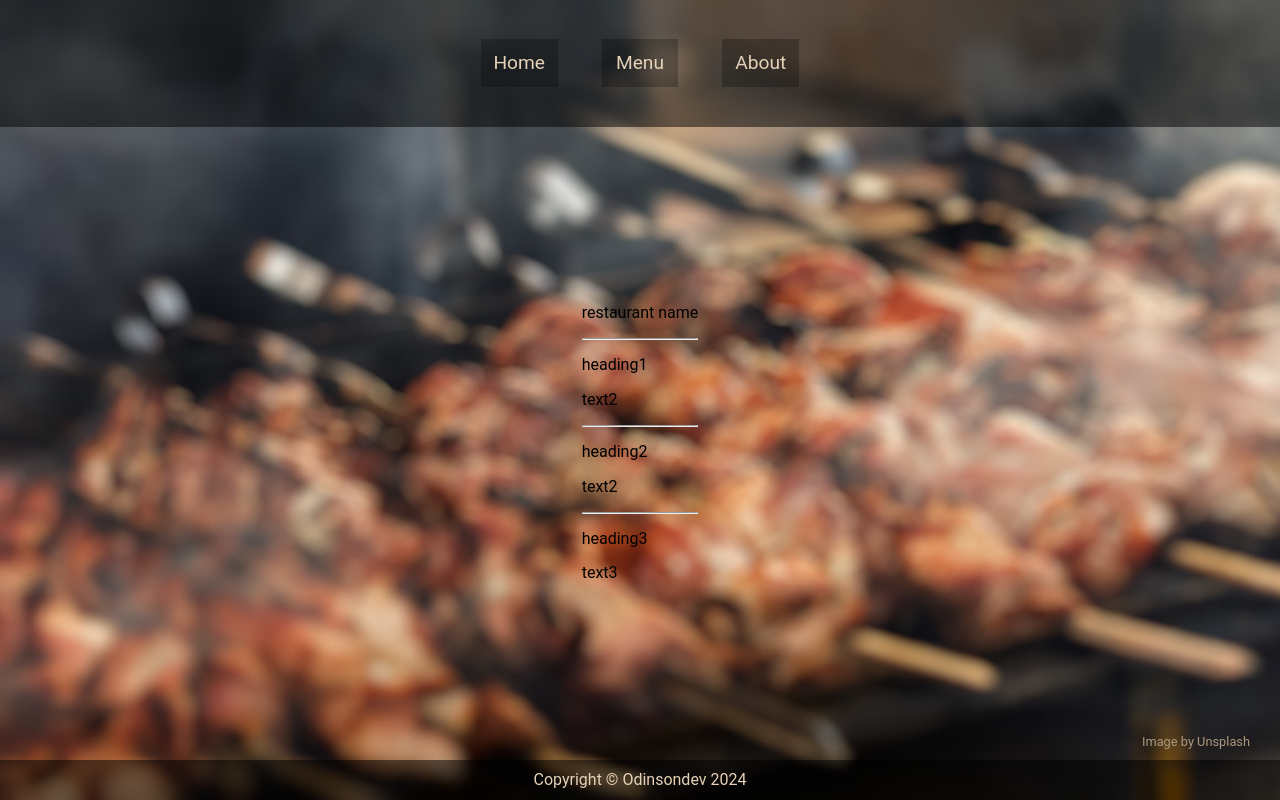
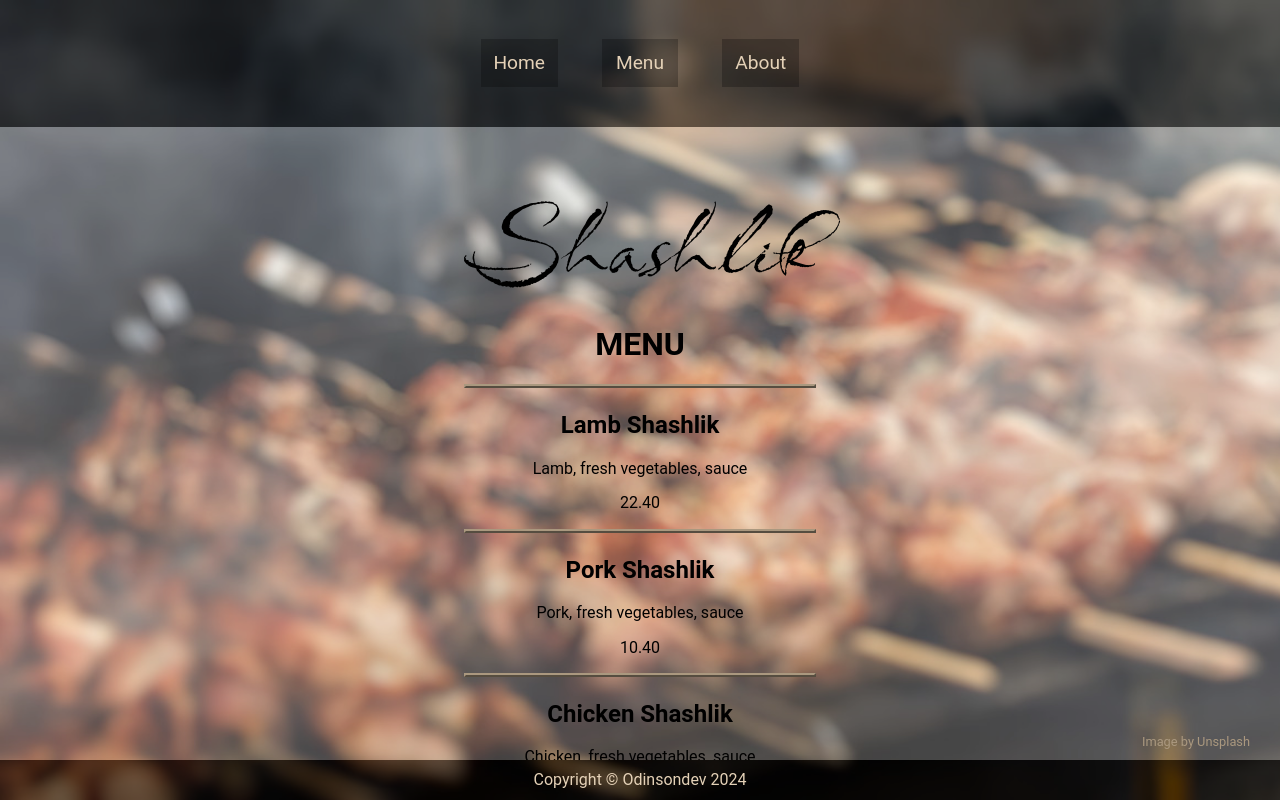
Before and after one commit to Odinsondev/project10-restaurantPage, a website built with webpack: page src/index.html in a window 1280 px wide. Both pictures are taken after a click on the button "Menu". Built offline with nearby package versions, Linux system fonts and the light colour scheme.

Commit message:
Style: complete menu.css
Feat: add 'home' and 'menu' button functionality

```diff
--- /dev/null
+++ b/src/home.css
@@ -0,0 +1,29 @@
+/* Home tab CSS */
+
+#home-container1-wrapper {
+  display: flex;
+  justify-content: center;
+  align-items: center;
+
+  height: 100%;
+  width: 100%;
+}
+
+#home-restaurant-name {
+  font-size: 25vh;
+  margin: 0;
+  color: var(--text1);
+  font-family: 'Babylonica';
+}
+
+#slogan-container {
+  display: flex;
+  justify-content: center;
+}
+
+#slogan {
+  font-size: 8vh;
+  margin: 0;
+  color: var(--text1);
+  font-family: 'Allura';
+}
--- a/src/home.js
+++ b/src/home.js
@@ -1,4 +1,4 @@
-//Home tab
+//Home tab JS
 
 export default renderHome;
 
@@ -14,9 +14,14 @@ const content = document.getElementById('content');
 
 //functions
 function addContainers() {
+  const container1Wrapper = document.createElement('div');
+  container1Wrapper.id = 'home-container1-wrapper';
+  content.appendChild(container1Wrapper);
+
   const container1 = document.createElement('div');
-  container1.id = 'container1';
-  content.appendChild(container1);
+  container1.id = 'home-container1';
+  container1Wrapper.appendChild(container1);
+
 
   const container2 = document.createElement('div');
   container2.id = 'container2';
@@ -24,10 +29,10 @@ function addContainers() {
 }
 
 function addCointainer1Content() {
-  const container1 = document.getElementById('container1');
+  const container1 = document.getElementById('home-container1');
 
   const restaurantName = document.createElement('p');
-  restaurantName.id = 'restaurantName';
+  restaurantName.id = 'home-restaurant-name';
   restaurantName.textContent = "Shashlik"
   container1.appendChild(restaurantName);
 
--- a/src/index.html
+++ b/src/index.html
@@ -8,28 +8,12 @@
 <body>
   <header>
     <nav>
-      <button type="button">Home</button>
-      <button type="button">Menu</button>
-      <button type="button">About</button>
+      <button id="home-button" type="button">Home</button>
+      <button id="menu-button" type="button">Menu</button>
+      <button id="about-button" type="button">About</button>
     </nav>
   </header>
-  <div id="content">
-    <div id="container1">
-      <p>restaurant name</p>
-      <hr>
-      <p>heading1</p>
-      <p>text2</p>
-      <hr>
-      <p>heading2</p>
-      <p>text2</p>
-      <hr>
-      <p>heading3</p>
-      <p>text3</p>
-    </div>
-    <div id="container2">
-      <p>Image by Unsplash</p>
-    </div>
-  </div>
+  <div id="content"></div>
   <footer>
     <p>Copyright &copy; Odinsondev 2024</p>
   </footer>
--- a/src/index.js
+++ b/src/index.js
@@ -1,9 +1,36 @@
 import './normalize.css';
 import './style.css';
+import './home.css';
+import './menu.css';
 
 import renderHome from './home';
 import renderMenu from './menu';
 
-console.log("index test");
 
-/* renderMenu(); */
+//initialize
+function init() {
+  renderHome();
+}
+init();
+
+//cache DOM
+const content = document.getElementById('content');
+const homeButton = document.getElementById('home-button');
+const menuButton = document.getElementById('menu-button');
+
+//bind events
+homeButton.addEventListener('click', deleteContent);
+homeButton.addEventListener('click', removeContentStyle);
+homeButton.addEventListener('click', renderHome);
+
+menuButton.addEventListener('click', deleteContent);
+menuButton.addEventListener('click', renderMenu);
+
+//functions
+function deleteContent() {
+  content.innerHTML = '';
+}
+
+function removeContentStyle() {
+  content.style.backgroundColor = '';
+}
--- /dev/null
+++ b/src/menu.css
@@ -0,0 +1,34 @@
+/* Menu tab CSS */
+
+#menu-container1-wrapper {
+  display: flex;
+  justify-content: center;
+  align-items: center;
+}
+
+#menu-container1>p {
+  text-align: center;
+}
+
+#menu-restaurant-name {
+  font-size: clamp(3rem, 15vh, 8rem);
+  margin: 5vh 0 0 0;
+  color: var(--text1);
+  font-family: 'Babylonica';
+}
+
+h1 {
+  text-align: center;
+  font-size: clamp(1rem, 5vh, 2rem);
+}
+
+h2 {
+  text-align: center;
+  font-size: clamp(1rem, 3vh, 2rem);
+  margin-top: 3vh;
+}
+
+hr {
+  border: 2px outset rgb(170, 152, 127);;
+
+}
--- a/src/menu.js
+++ b/src/menu.js
@@ -1,4 +1,4 @@
-//Menu tab
+//Menu tab JS
 
 export default renderMenu;
 
@@ -13,10 +13,20 @@ const content = document.getElementById('content');
 //bind events
 
 //functions
+function addContentStyle() {
+  content.style.backgroundColor = 'rgba(255, 255, 255, 0.250)';
+}
+
+
 function addContainers() {
+  const container1Wrapper = document.createElement('div');
+  container1Wrapper.id = 'menu-container1-wrapper';
+  content.appendChild(container1Wrapper);
+
   const container1 = document.createElement('div');
-  container1.id = 'container1';
-  content.appendChild(container1);
+  container1.id = 'menu-container1';
+  container1Wrapper.appendChild(container1);
+
 
   const container2 = document.createElement('div');
   container2.id = 'container2';
@@ -24,34 +34,77 @@ function addContainers() {
 }
 
 function addCointainer1Content() {
-  const container1 = document.getElementById('container1');
+  const container1 = document.getElementById('menu-container1');
 
   const restaurantName = document.createElement('p');
-  restaurantName.id = 'restaurantName';
+  restaurantName.id = 'menu-restaurant-name';
   restaurantName.textContent = "Shashlik"
   container1.appendChild(restaurantName);
 
-  const sloganContainer = document.createElement('div');
-  sloganContainer.id = 'slogan-container';
-  container1.appendChild(sloganContainer);
+  const menu = document.createElement('h1');
+  menu.textContent = "MENU"
+  container1.appendChild(menu);
 
-  //in sloganContainer
-  const slogan = document.createElement('p');
-  slogan.id = 'slogan';
-  slogan.textContent = "Food of the Gods";
-  sloganContainer.appendChild(slogan);
+  const hr1 = document.createElement('hr');
+  container1.appendChild(hr1);
+
+
+  const lambHeading = document.createElement('h2');
+  lambHeading.textContent = "Lamb Shashlik"
+  container1.appendChild(lambHeading);
+
+  const lambDescription = document.createElement('p');
+  lambDescription.textContent = "Lamb, fresh vegetables, sauce"
+  container1.appendChild(lambDescription);
+
+  const lambPrice = document.createElement('p');
+  lambPrice.textContent = "22.40"
+  container1.appendChild(lambPrice);
+
+  const hr2 = document.createElement('hr');
+  container1.appendChild(hr2);
+
+
+  const porkHeading = document.createElement('h2');
+  porkHeading.textContent = "Pork Shashlik"
+  container1.appendChild(porkHeading);
+
+  const porkDescription = document.createElement('p');
+  porkDescription.textContent = "Pork, fresh vegetables, sauce"
+  container1.appendChild(porkDescription);
+
+  const porkPrice = document.createElement('p');
+  porkPrice.textContent = "10.40"
+  container1.appendChild(porkPrice);
+
+  const hr3 = document.createElement('hr');
+  container1.appendChild(hr3);
+
+
+  const chickenHeading = document.createElement('h2');
+  chickenHeading.textContent = "Chicken Shashlik"
+  container1.appendChild(chickenHeading);
+
+  const chickenDescription = document.createElement('p');
+  chickenDescription.textContent = "Chicken, fresh vegetables, sauce"
+  container1.appendChild(chickenDescription);
+
+  const chickenPrice = document.createElement('p');
+  chickenPrice.textContent = "10.40"
+  container1.appendChild(chickenPrice);
 }
 
-/* function addCointainer2Content() {
+function addCointainer2Content() {
   const container2 = document.getElementById('container2');
 
   const unsplashReference = document.createElement('p');
   unsplashReference.textContent = "Image by Unsplash";
   container2.appendChild(unsplashReference);
-} */
+}
 
 function renderMenu() {
+  addContentStyle();
   addContainers();
   addCointainer1Content();
-/*   addCointainer2Content();
- */}
+  addCointainer2Content();
+}
--- a/src/style.css
+++ b/src/style.css
@@ -5,6 +5,13 @@ html, body {
 body {
   font-family: Roboto, Oxygen, Ubuntu, Cantarell, 'Open Sans', 'Helvetica Neue', sans-serif;
   background-color: var(--background1, white);
+}
+
+@font-face {
+  font-family: 'Ubuntu';
+  src: url('./fonts/ubuntu-regular-webfont.woff2') format('woff2'),
+    url('./fonts/ubuntu-regular-webfont.woff') format('woff');
+  font-style: normal;
 }
 
 @font-face {
@@ -70,28 +77,7 @@ button:active {
 #content {
   grid-row: 2 / 3;
 
-  display: flex;
-  justify-content: center;
-  align-items: center;
-}
-
-#restaurantName {
-  font-size: 25vh;
-  margin: 0;
-  color: var(--text1);
-  font-family: 'Babylonica';
-}
-
-#slogan-container {
-  display: flex;
-  justify-content: center;
-}
-
-#slogan {
-  font-size: 8vh;
-  margin: 0;
-  color: var(--text1);
-  font-family: 'Allura';
+  overflow: auto;
 }
 
 #container2 {
```
Also changed, not shown: src/fonts/ubuntu-regular-webfont.woff (added), src/fonts/ubuntu-regular-webfont.woff2 (added).
